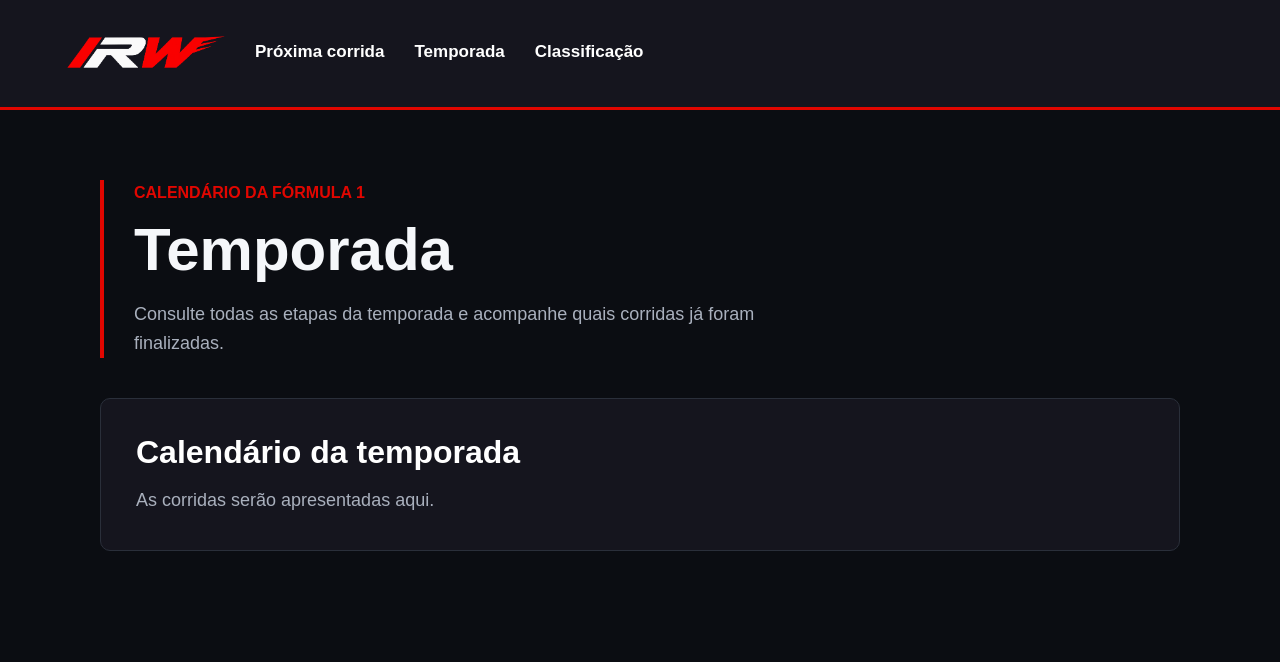
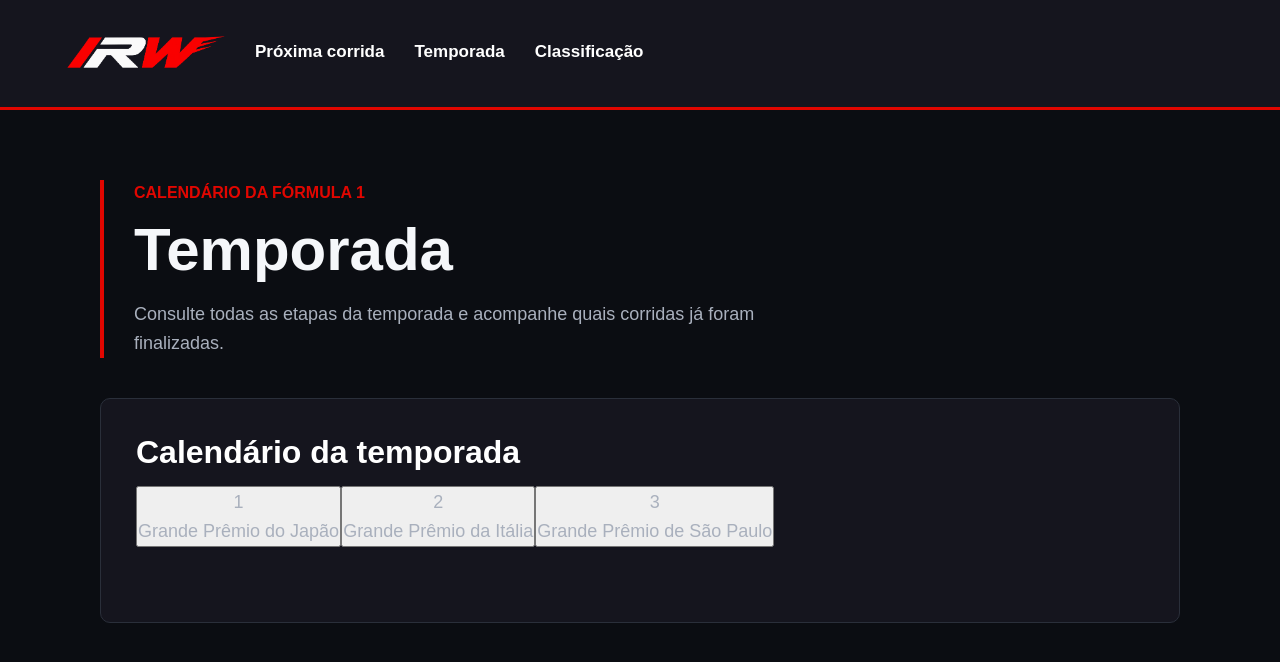
Before and after one commit to edu7k/its-race-weekend, a Next.js app in the folder its-race-weekend/: page /temporada in a window 1280 px wide. Shown: the top 662 px of the page. Built offline with nearby package versions, Linux system fonts and the light colour scheme.

Commit message:
finalizando html da pagina temporada

```diff
--- a/its-race-weekend/app/temporada/page.tsx
+++ b/its-race-weekend/app/temporada/page.tsx
@@ -1,7 +1,8 @@
 import "../../styles/pages/temporada.css";
 import type {Metadata} from "next";
+import { mockSeasonRaces } from "../../lib/mockSeasonRaces";
 import SeasonHeader from "../../components/season/SeasonHeader"
-import CalendarCard from "@/components/season/CalendarCard";
+import SeasonCard from "@/components/season/SeasonCard";
 
 export const metadata: Metadata = {
   title: "Temporada",
@@ -14,10 +15,7 @@ export default function TemporadaPage() {
       <main id="temporadaPage">
         <SeasonHeader/>
 
-        <section className="calendarioPlaceholder">
-          <h2>Calendário da temporada</h2>
-          <p>As corridas serão apresentadas aqui.</p>
-        </section>
+        <SeasonCard seasonRaces={mockSeasonRaces}/>
     </main>
     )
 }
--- /dev/null
+++ b/its-race-weekend/components/season/Modal/ModalHeader.tsx
@@ -0,0 +1,30 @@
+import type {SeasonRace} from "../../../types/seasonRace";
+
+
+
+type modalHeaderProps = {
+    seasonRaces: SeasonRace;
+}
+
+
+export default function ModalHeader({ seasonRaces }: modalHeaderProps){
+
+    return(
+
+        <header>
+            <div>
+                <h2>Resultado da corrida</h2>
+                <p>{seasonRaces.name}</p>
+                <p>{seasonRaces.round}</p>
+
+            </div>
+            <div>
+                <button type="button">Fechar</button>
+
+            </div>
+        </header>
+
+
+    )
+
+}
--- /dev/null
+++ b/its-race-weekend/components/season/Modal/ModalTable.tsx
@@ -0,0 +1,36 @@
+import type {SeasonRace} from "../../../types/seasonRace";
+type modalTableProps = {
+    seasonRaces: SeasonRace;
+}
+
+export default function ModalTable({ seasonRaces }: modalTableProps) {
+
+
+    return (
+        <section>
+            <table>
+                <thead>
+                    <th>Pos.</th>
+
+                    <th>Piloto</th>
+                    <th>Numero</th>
+                    <th>Equipe</th>
+                    <th>Pontos</th>
+
+                </thead>
+
+                <tbody>
+                    {seasonRaces.grid.map((driver) => (
+                        <tr key={driver.position}>
+                            <td>{driver.position}</td>
+                            <td>{driver.number}</td>
+                            <td>{driver.driver}</td>
+                            <td>{driver.team}</td>
+                        </tr>
+                    ))}
+                </tbody>
+            </table>
+
+        </section>
+    )
+}
--- /dev/null
+++ b/its-race-weekend/components/season/Modal/RaceResultModal.tsx
@@ -0,0 +1,20 @@
+import { SeasonRace } from "@/types/seasonRace";
+import ModalHeader from "./ModalHeader";
+import ModalTable from "./ModalTable";
+
+type RaceResultModalProps = {
+    Race: SeasonRace;
+}
+
+export default function RaceResultModal({ Race }: RaceResultModalProps) {
+
+
+    return (
+        <section>
+            <ModalHeader seasonRaces={Race} />
+            <ModalTable seasonRaces={Race} />
+
+
+        </section>
+    )
+}
--- /dev/null
+++ b/its-race-weekend/components/season/SeasonCard.tsx
@@ -0,0 +1,28 @@
+
+
+import SeasonCarousel from "./SeasonCarousel";
+import type {SeasonRace} from "../../types/seasonRace";
+
+type SeasonCardProps = {
+    seasonRaces: SeasonRace[];
+};
+
+
+export default function SeasonCard({ seasonRaces }: SeasonCardProps){
+
+    return(
+        <section className="calendarioPlaceholder">
+            <h2>Calendário da temporada</h2>
+
+            <SeasonCarousel
+                seasonRaces={seasonRaces}
+            />
+
+
+
+        </section>
+
+
+
+    )
+}
--- /dev/null
+++ b/its-race-weekend/components/season/SeasonCarousel.tsx
@@ -0,0 +1,32 @@
+"use client";
+import { useState } from "react";
+import type {SeasonRace} from "../../types/seasonRace";
+import RaceResultModal from "./Modal/RaceResultModal";
+
+
+type CarouselProps = {
+    seasonRaces: SeasonRace[];
+}
+
+
+export default function SeasonCarousel( {seasonRaces} : CarouselProps){
+    const [selectedRace, setSelectedRace] = useState<SeasonRace | null>(null);
+
+    return(
+
+
+        <section>
+            {seasonRaces.map((race) => (
+                <button key={race.round} type="button" onClick={ () => {setSelectedRace(race)}}>
+                    <p>{race.round}</p>
+                    <p>{race.name}</p>
+                </button>
+            ))}
+
+            {selectedRace && (
+                <RaceResultModal Race={selectedRace} />
+            )}
+        </section>
+    )
+
+}
--- /dev/null
+++ b/its-race-weekend/lib/mockSeasonRaces.ts
@@ -0,0 +1,46 @@
+import type { SeasonRace } from "@/types/seasonRace";
+
+export const mockSeasonRaces: SeasonRace[] = [
+  {
+    round: 1,
+    name: "Grande Prêmio do Japão",
+    country: "Japão",
+    circuit: "Circuito de Suzuka",
+    date: "15/03/2026",
+    grid: [
+      { position: 1, driver: "Lando Norris", team: "McLaren" },
+      { position: 2, driver: "Max Verstappen", team: "Red Bull" },
+      { position: 3, driver: "Charles Leclerc", team: "Ferrari" },
+      { position: 4, driver: "Oscar Piastri", team: "McLaren" },
+      { position: 5, driver: "George Russell", team: "Mercedes" },
+    ],
+  },
+  {
+    round: 2,
+    name: "Grande Prêmio da Itália",
+    country: "Itália",
+    circuit: "Autódromo Nacional de Monza",
+    date: "22/03/2026",
+    grid: [
+      { position: 1, driver: "Charles Leclerc", team: "Ferrari" },
+      { position: 2, driver: "Oscar Piastri", team: "McLaren" },
+      { position: 3, driver: "George Russell", team: "Mercedes" },
+      { position: 4, driver: "Lando Norris", team: "McLaren" },
+      { position: 5, driver: "Max Verstappen", team: "Red Bull" },
+    ],
+  },
+  {
+    round: 3,
+    name: "Grande Prêmio de São Paulo",
+    country: "Brasil",
+    circuit: "Autódromo de Interlagos",
+    date: "29/03/2026",
+    grid: [
+      { position: 1, driver: "Oscar Piastri", team: "McLaren" },
+      { position: 2, driver: "George Russell", team: "Mercedes" },
+      { position: 3, driver: "Max Verstappen", team: "Red Bull" },
+      { position: 4, driver: "Charles Leclerc", team: "Ferrari" },
+      { position: 5, driver: "Lando Norris", team: "McLaren" },
+    ],
+  },
+];
--- /dev/null
+++ b/its-race-weekend/types/seasonRace.ts
@@ -0,0 +1,13 @@
+export type SeasonRace = {
+  round: number;
+  name: string;
+  country: string;
+  circuit: string;
+  date: string;
+  grid: {
+    position: number;
+    driver: string;
+    number: number;
+    team: string;
+  }[];
+};
```
Also changed, not shown: its-race-weekend/components/season/CalendarCard.tsx (deleted, +0 -10 lines), its-race-weekend/components/season/CalendarCarousel.tsx (deleted).
